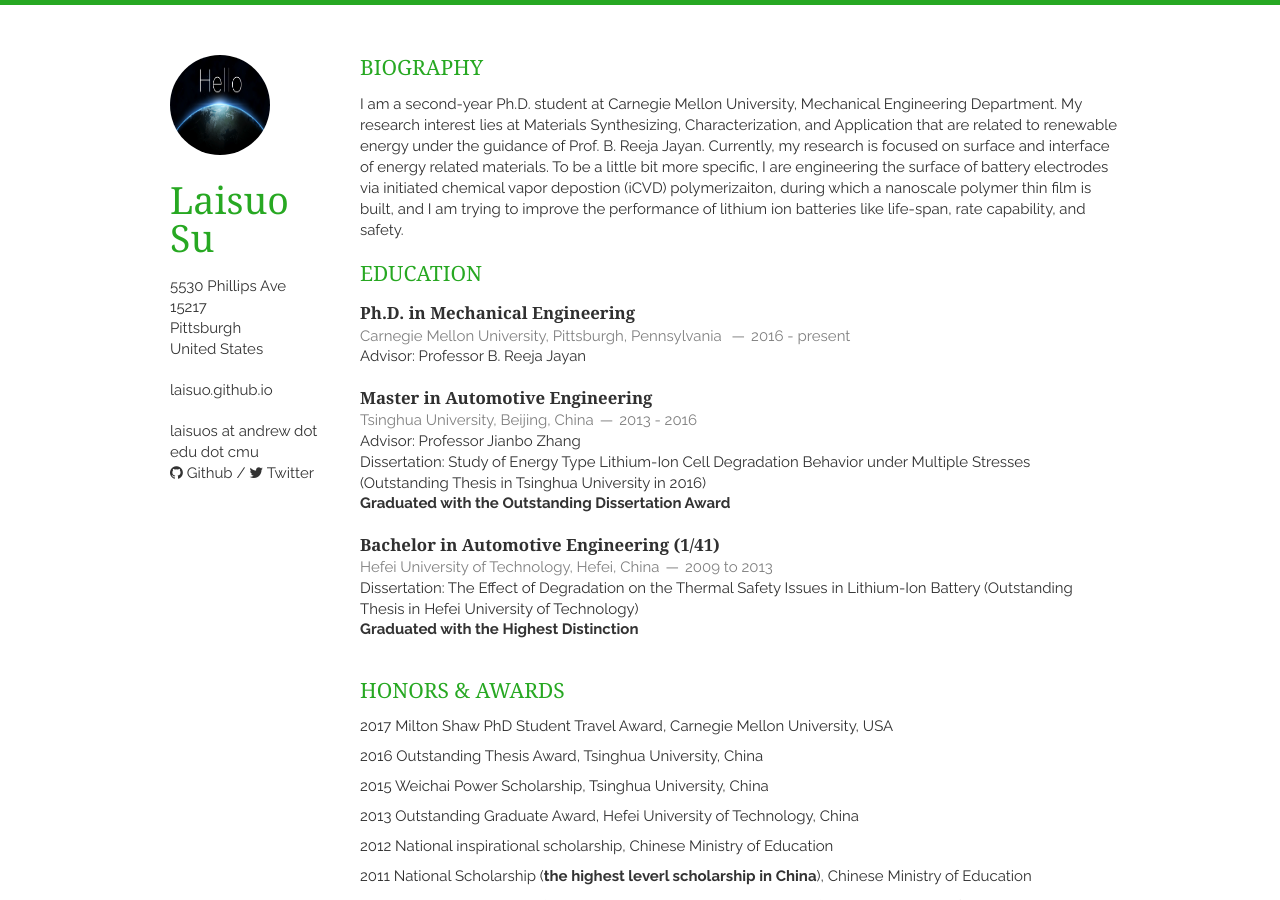
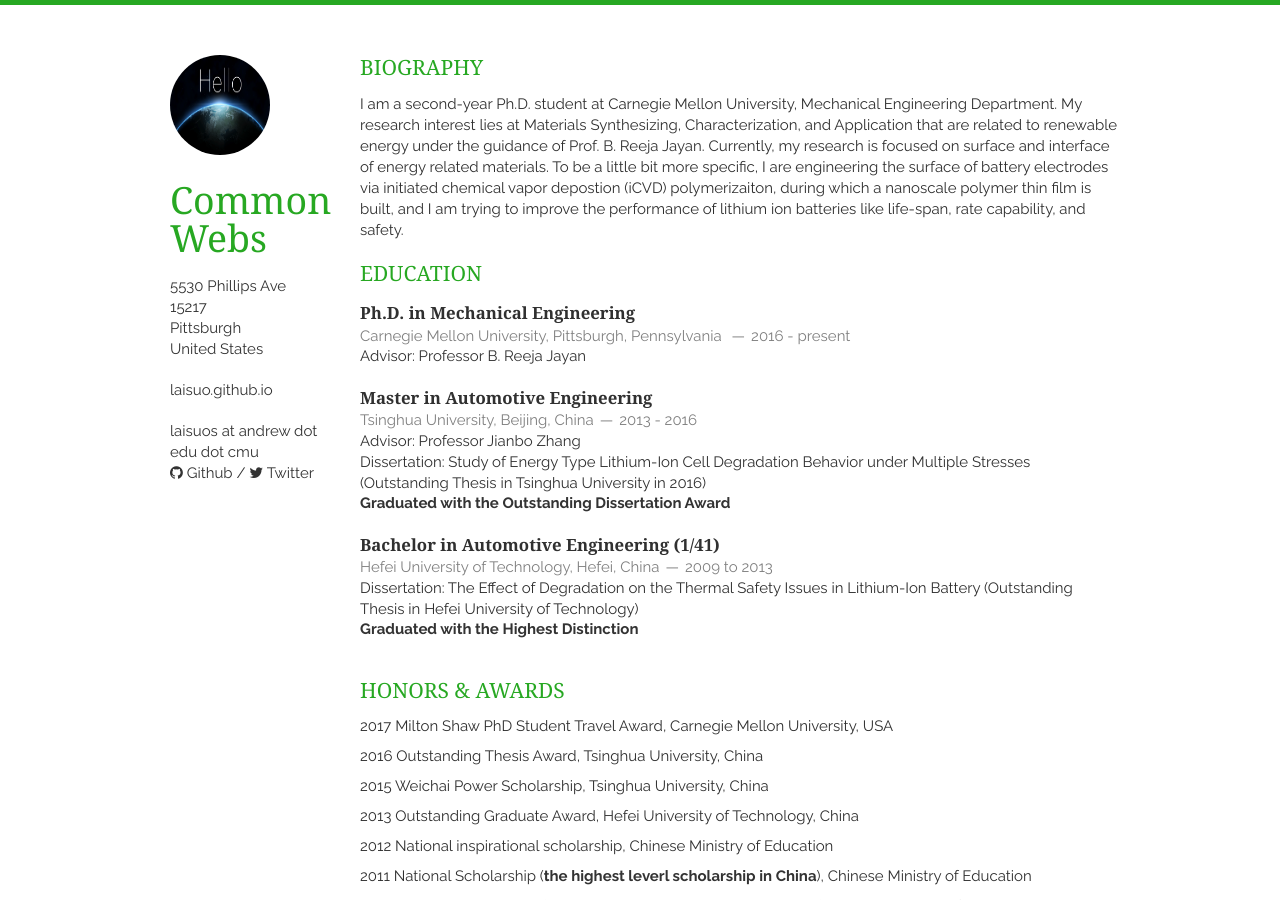
Before and after one commit to Laisuo/WebCollection, a Jekyll site: the page built from index.md, in a window 1280 px wide and 900 px high. Built offline with Jekyll 4.4.1, drawn with Linux system fonts in a browser that asks for light colours; nearby versions of some CDN libraries.

Commit message:
change information

```diff
--- a/_config.yml
+++ b/_config.yml
@@ -7,15 +7,15 @@ paginate: 5
 plugins: [jekyll-paginate]
 port: 4000
 safe: true
-url: http://laisuo.github.io/vitae
+url: http://laisuosu.com/WebCollection/
 author: Fábio Madeira
 
 # edit this section with your information
 # myjekyll.github.io - all contents run on /vitae/
 # for a normal use at the base of the server change it to "/"
-baseurl: /vitae/
-title: Laisuo Su's Resume
-name: Laisuo Su
+baseurl: /WebCollection/
+title:
+name: Common Webs
 email: laisuos at andrew dot edu dot cmu
 email_full: mailto:laisuos@andrew.cmu.edu
 website: laisuo.github.io
```
